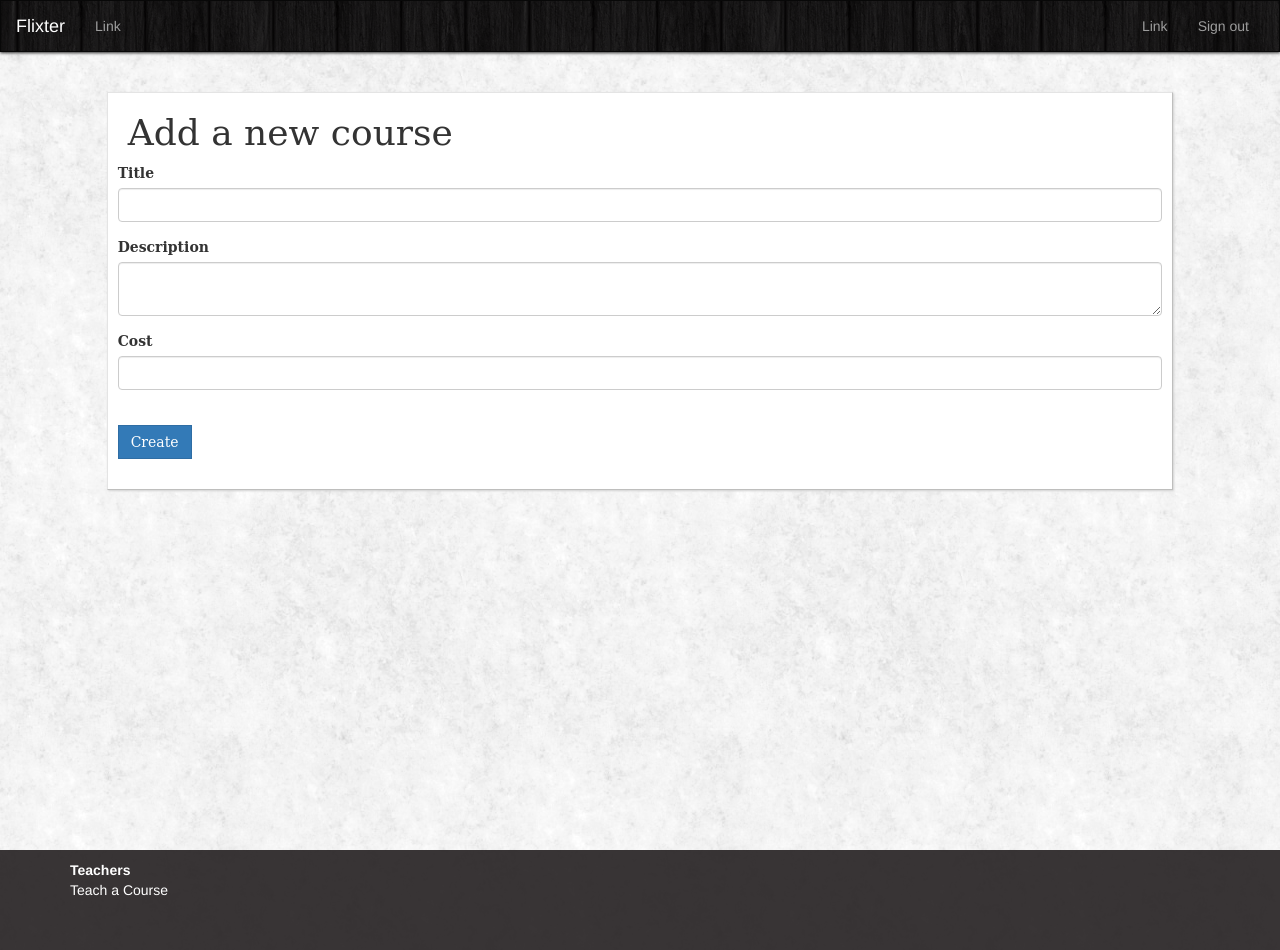
After one commit to mumtaz7/flixter, a Rails app: page /instructor/courses/new in a window 1280 px wide. The commit adds this page. Run offline with Rails 7, Linux system fonts and the light colour scheme; the visitor is signed in with stand-in values (Sample User, id 1); style sheets or scripts are compiled from the project's sources; some libraries are stand-ins or nearby versions.

Commit message:
allowed course creation

```diff
--- /dev/null
+++ b/app/assets/javascripts/instructor/courses.js.coffee
@@ -0,0 +1,3 @@
+# Place all the behaviors and hooks related to the matching controller here.
+# All this logic will automatically be available in application.js.
+# You can use CoffeeScript in this file: http://coffeescript.org/
--- /dev/null
+++ b/app/assets/stylesheets/instructor/courses.scss
@@ -0,0 +1,3 @@
+// Place all the styles related to the instructor/courses controller here.
+// They will automatically be included in application.css.
+// You can use Sass (SCSS) here: http://sass-lang.com/
--- /dev/null
+++ b/app/controllers/instructor/courses_controller.rb
@@ -0,0 +1,21 @@
+class Instructor::CoursesController < ApplicationController
+  before_action :authenticate_user!
+  def new
+    @course = Course.new
+  end
+
+  def create
+    @course = current_user.courses.create(course_params)
+    redirect_to instructor_course_path(@course)
+  end
+
+  def show
+    @course = Course.find(params[:id])
+  end
+
+  private
+
+  def course_params
+    params.require(:course).permit(:title, :description, :cost)
+  end
+end
--- /dev/null
+++ b/app/helpers/instructor/courses_helper.rb
@@ -0,0 +1,2 @@
+module Instructor::CoursesHelper
+end
--- /dev/null
+++ b/app/models/course.rb
@@ -0,0 +1,3 @@
+class Course < ActiveRecord::Base
+  belongs_to :user
+end
--- a/app/models/user.rb
+++ b/app/models/user.rb
@@ -1,4 +1,5 @@
 class User < ActiveRecord::Base
+  has_many :courses
   # Include default devise modules. Others available are:
   # :confirmable, :lockable, :timeoutable and :omniauthable
   devise :database_authenticatable, :registerable,
--- /dev/null
+++ b/app/views/instructor/courses/new.html.erb
@@ -0,0 +1,13 @@
+<br />
+<div class="booyah-box col-xs-10 col-xs-offset-1">
+  <h1>Add a new course</h1>
+   <%= simple_form_for @course, url: instructor_courses_path do |f| %>
+    <%= f.input :title %>
+    <%= f.input :description %>
+    <%= f.input :cost %>
+    <br />
+    <%= f.submit "Create", class: 'btn btn-primary' %>
+    <br />
+  <% end %>
+  <br />
+</div>
--- /dev/null
+++ b/app/views/instructor/courses/show.html.erb
@@ -0,0 +1,4 @@
+<br />
+<div class="booyah-box col-xs-10 col-xs-offset-1">
+  <h1 class="text-center"><%= @course.title %></h1>
+</div>
--- a/app/views/layouts/application.html.erb
+++ b/app/views/layouts/application.html.erb
@@ -57,9 +57,9 @@
 
   <div id="footer">
     <div class="container">
-      <b>Footer Here</b>
+      <b>Teachers</b>
       <br />
-      <%= link_to 'Link', '#' %>
+      <%= link_to 'Teach a Course', new_instructor_course_path %>
     </div>
   </div>
 
--- a/config/routes.rb
+++ b/config/routes.rb
@@ -1,6 +1,9 @@
 Rails.application.routes.draw do
   devise_for :users
   root 'static_pages#index'
+  namespace :instructor do
+    resources :courses, only: [:new, :create, :show]
+  end
   # The priority is based upon order of creation: first created -> highest priority.
   # See how all your routes lay out with "rake routes".
 
```
Also changed, not shown: db/migrate/20170105175601_create_courses.rb (added, +13 -0 lines), test/controllers/instructor/courses_controller_test.rb (added, +7 -0 lines), test/fixtures/courses.yml (added, +11 -0 lines), test/helpers/instructor/courses_helper_test.rb (added, +4 -0 lines), test/models/course_test.rb (added, +7 -0 lines), db/schema.rb.
